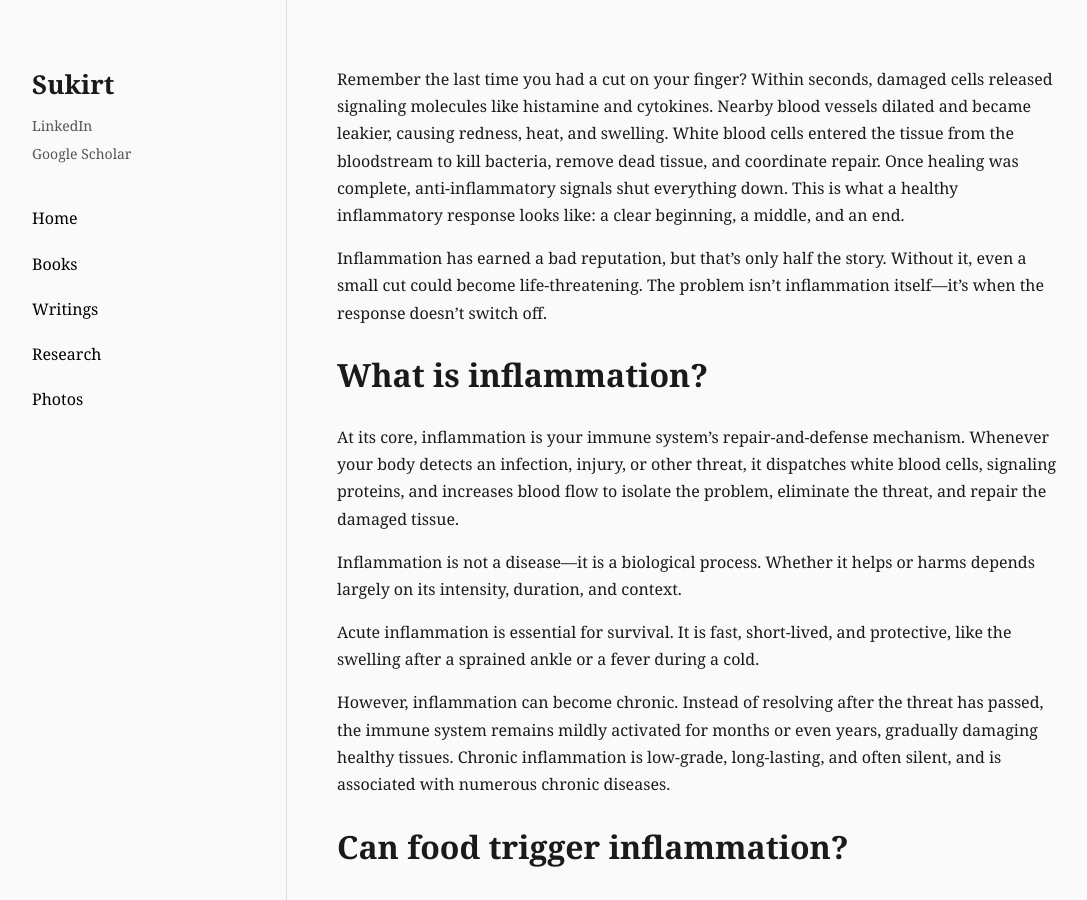
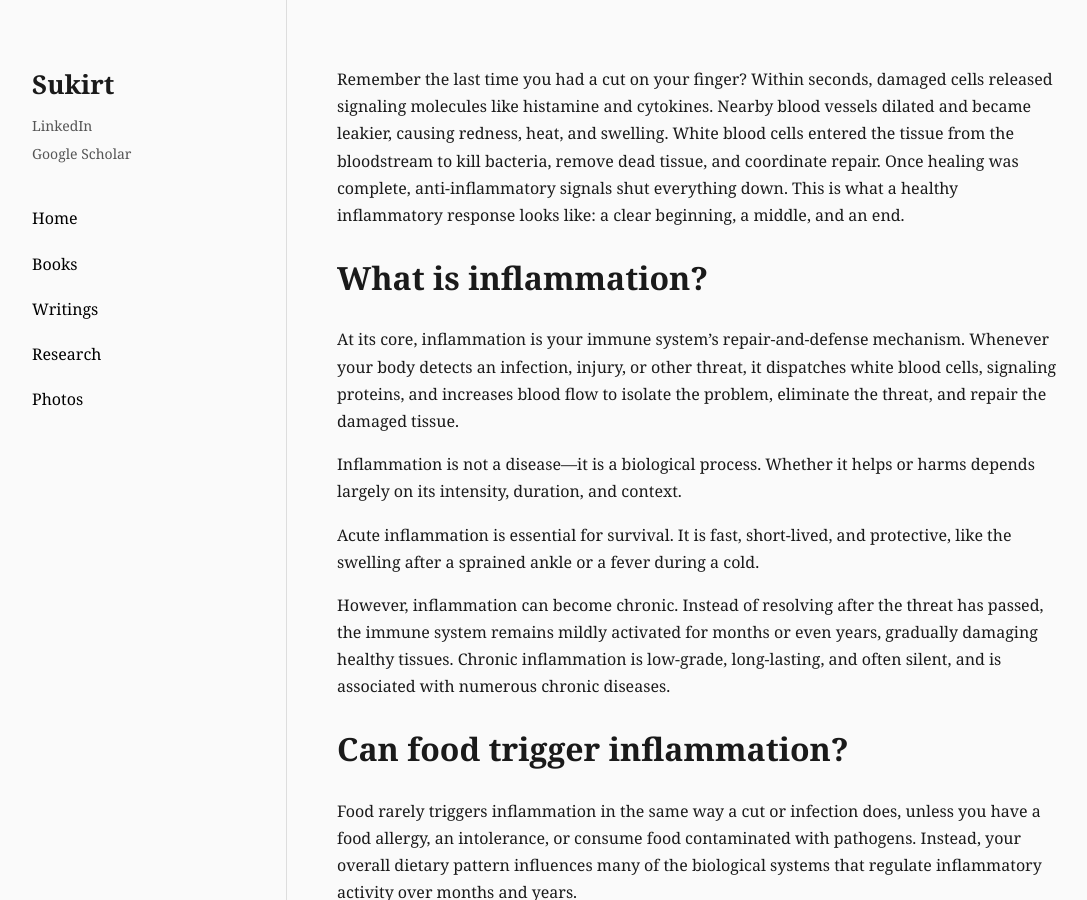
Before and after one commit to sukirtthakur/sukirtthakur.github.io, a Jekyll site: the page built from _writings/2026-08-02-what-is-inflammation.md, in a window 1280 px wide and 900 px high. Shown: the whole window, without its empty margins (83-1170 px from the left). Built offline with Jekyll 4.4.1, drawn with Linux system fonts in a browser that asks for light colours.

Commit message:
Update 2026-08-02-what-is-inflammation.md

```diff
--- a/_writings/2026-08-02-what-is-inflammation.md
+++ b/_writings/2026-08-02-what-is-inflammation.md
@@ -6,8 +6,6 @@ tags: [health, nutrition]
 ---
 
 Remember the last time you had a cut on your finger? Within seconds, damaged cells released signaling molecules like histamine and cytokines. Nearby blood vessels dilated and became leakier, causing redness, heat, and swelling. White blood cells entered the tissue from the bloodstream to kill bacteria, remove dead tissue, and coordinate repair. Once healing was complete, anti-inflammatory signals shut everything down. This is what a healthy inflammatory response looks like: a clear beginning, a middle, and an end.
-
-Inflammation has earned a bad reputation, but that's only half the story. Without it, even a small cut could become life-threatening. The problem isn't inflammation itself—it's when the response doesn't switch off.
 
 # What is inflammation?
 
```
